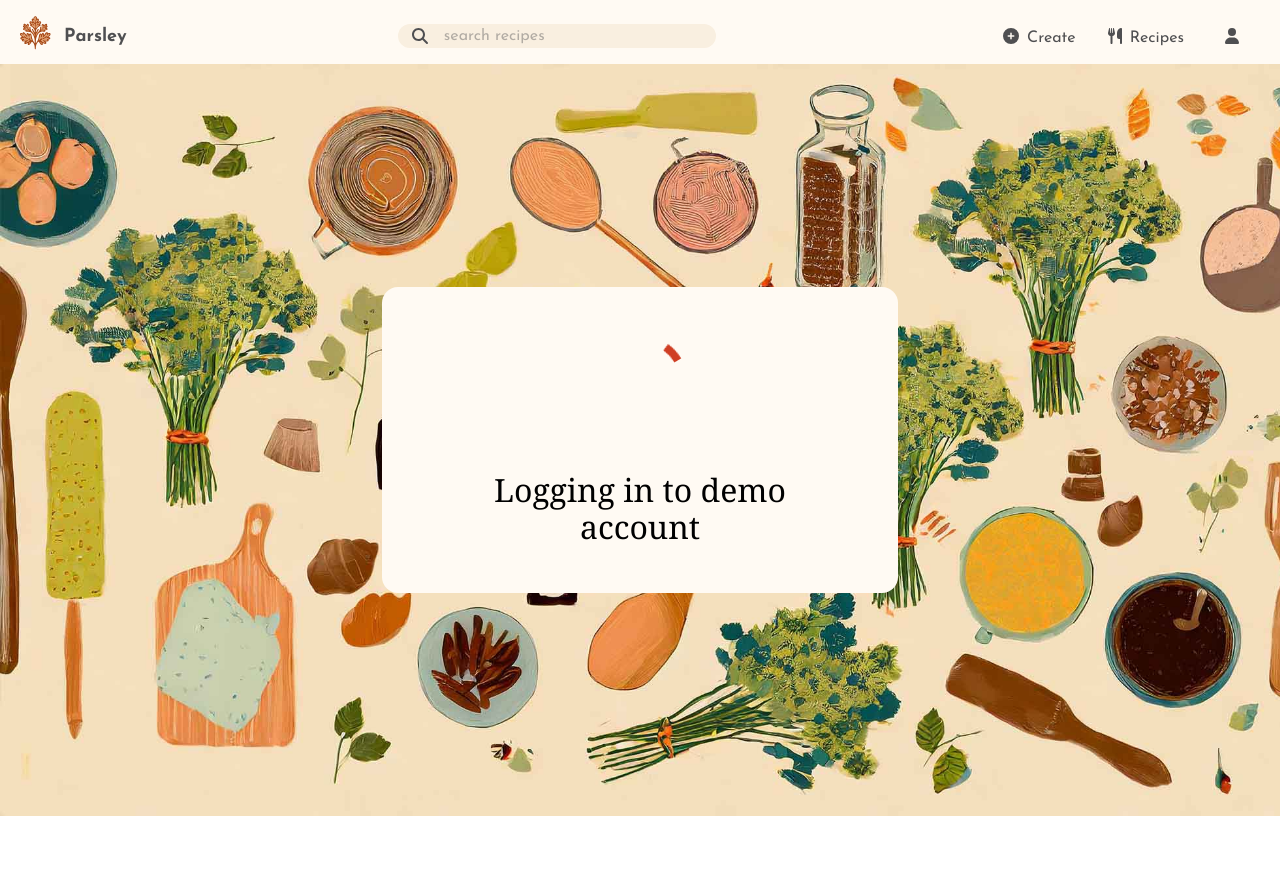
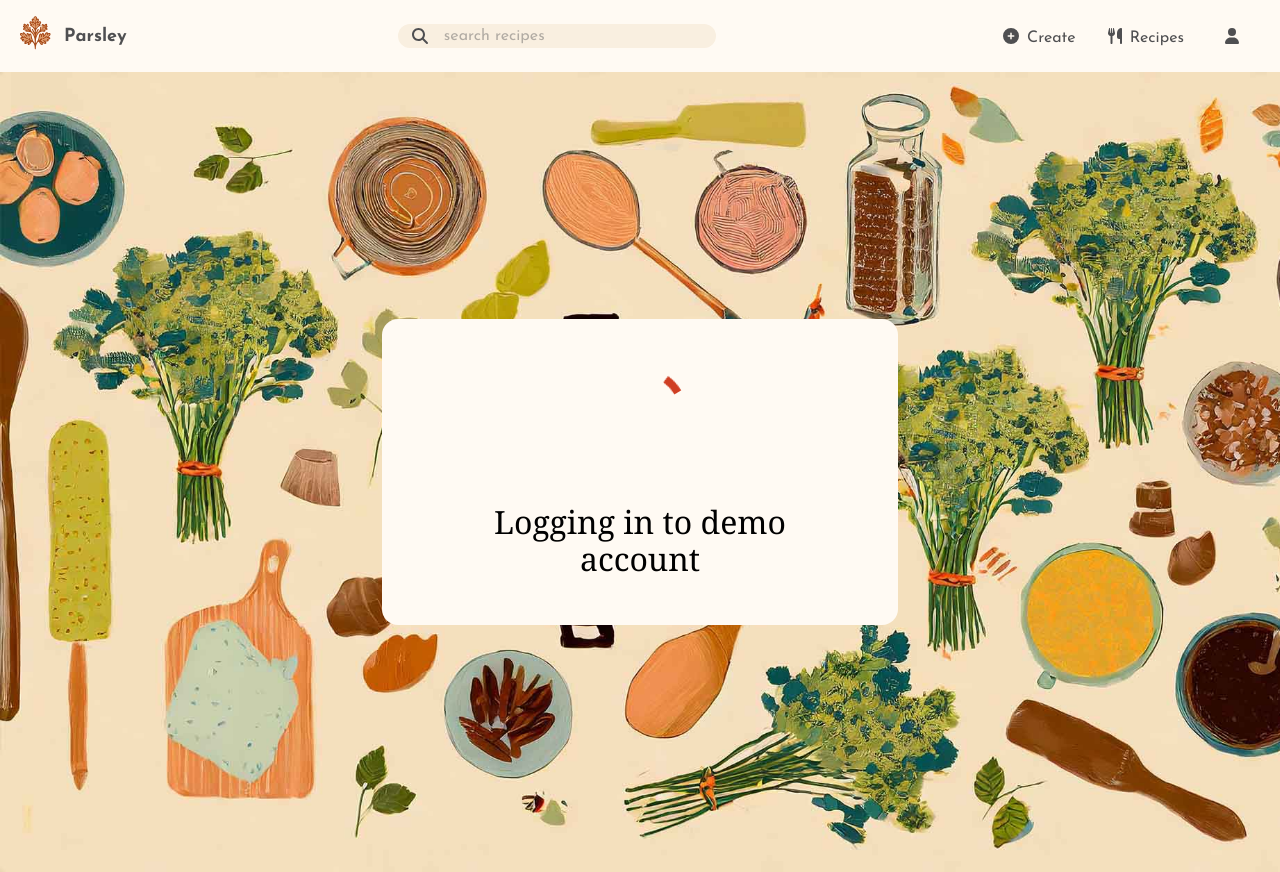
Before and after one commit to StuFleisher/Parsley-Frontend, a React (Create React App) app: page /demo in a window 1280 px wide. Before the commit the page ends 816 px from the top, so only its background shows below. Built offline with nearby package versions, Linux system fonts and the light colour scheme; no server answers; a web font is replaced by a local one.

Commit message:
Added padding on nav and simplelayouts

```diff
--- a/src/components/ui/NavBar.scss
+++ b/src/components/ui/NavBar.scss
@@ -6,7 +6,7 @@
     align-items: center;
     justify-content: space-between;
 
-    padding: .5rem 1rem 0 1rem;
+    padding: .5rem 1rem .5rem 1rem;
 
     background-color: $bright-white;
     width: 100%;
--- a/src/components/ui/SimpleLayout.scss
+++ b/src/components/ui/SimpleLayout.scss
@@ -2,8 +2,9 @@
 
 .SimpleLayout {
     // min-height: calc(80vh);
-    // height: 100vh;
-    overflow: hidden;
+    height: 100vh;
+    padding: 2rem;
+    // overflow: hidden;
     background-size:cover;
     width:100%;
 }
```
